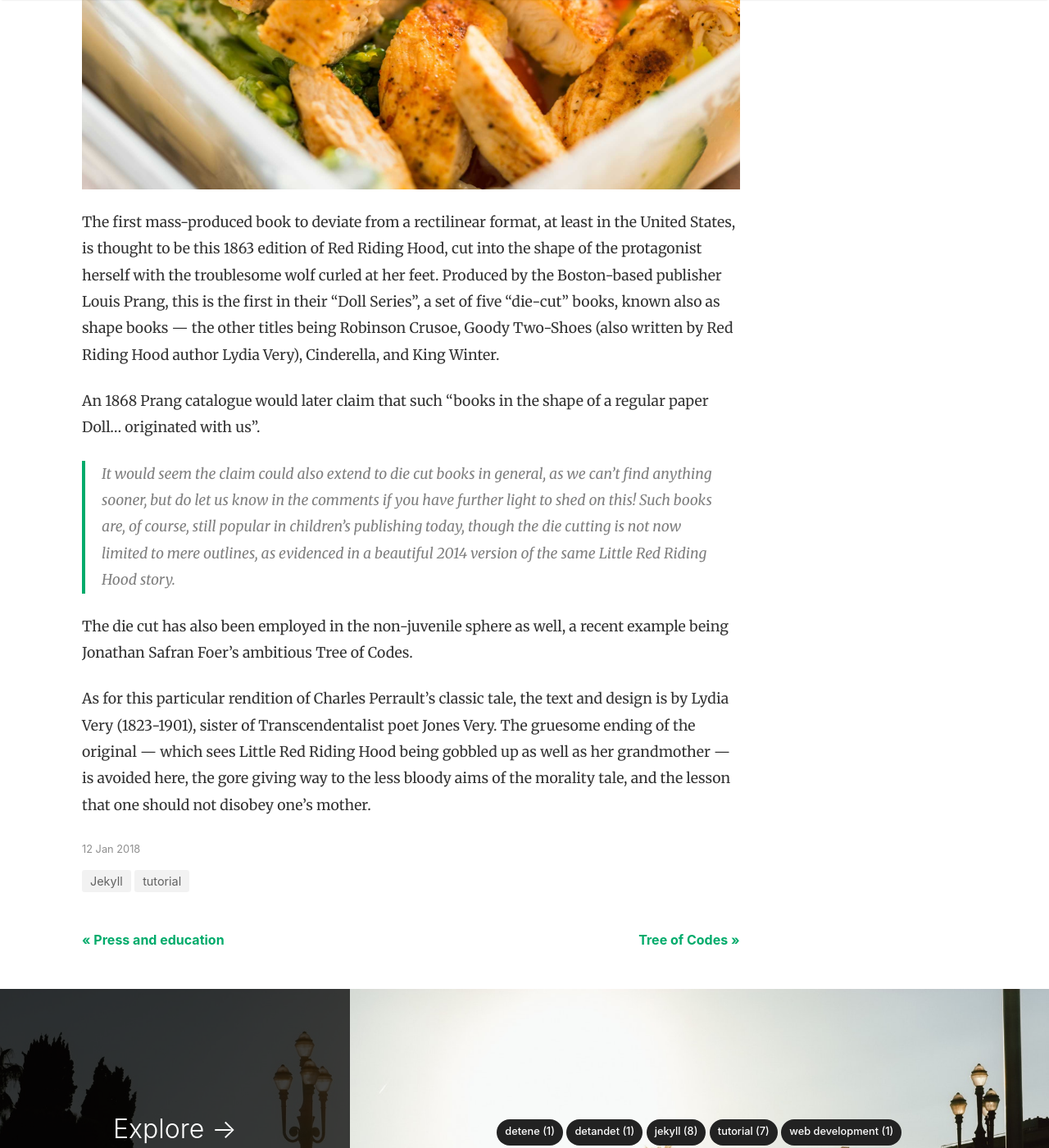
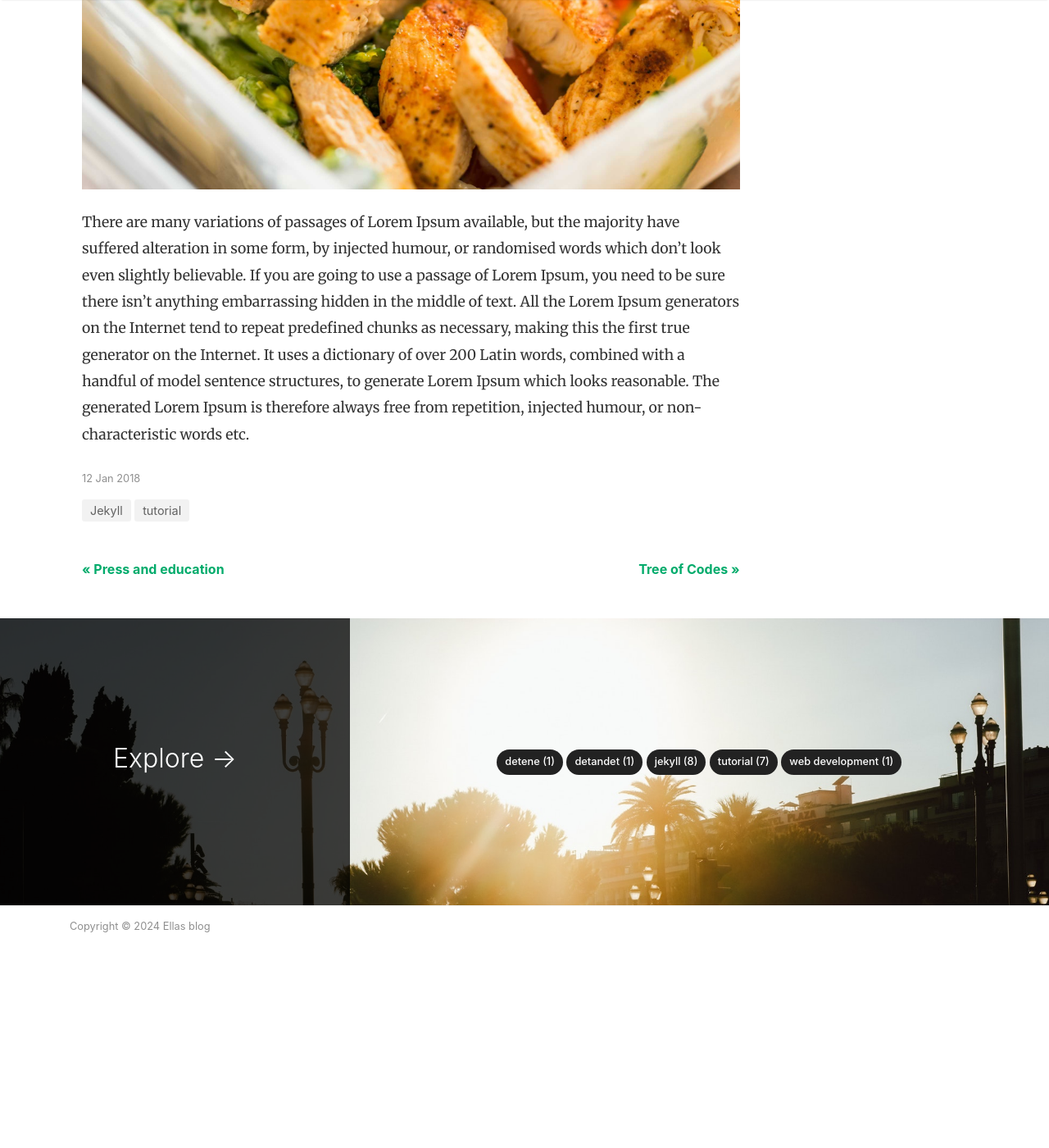
Before and after one commit to ella-dahl/blog, a Jekyll site: the page built from _posts/2018-01-12-red-riding.md, in a window 1280 px wide and 1400 px high, scrolled down 719 px. Shown: the whole window at 82% size. Built offline with Jekyll 4.4.1, drawn with Linux system fonts in a browser that asks for light colours; nearby versions of some CDN libraries; after the commit the page ends 1932 px from its top, so only the background shows below that; some of the changed text lies outside the part shown.

Commit message:
Update 2018-01-12-red-riding.md

```diff
--- a/_posts/2018-01-12-red-riding.md
+++ b/_posts/2018-01-12-red-riding.md
@@ -1,16 +1,8 @@
 ---
 layout: post
 title:  "Red Riding Hood"
-author: sal
+author: ella
 categories: [ Jekyll, tutorial ]
 image: assets/images/1.jpg
 ---
-The first mass-produced book to deviate from a rectilinear format, at least in the United States, is thought to be this 1863 edition of Red Riding Hood, cut into the shape of the protagonist herself with the troublesome wolf curled at her feet. Produced by the Boston-based publisher Louis Prang, this is the first in their “Doll Series”, a set of five “die-cut” books, known also as shape books — the other titles being Robinson Crusoe, Goody Two-Shoes (also written by Red Riding Hood author Lydia Very), Cinderella, and King Winter.
-
-An 1868 Prang catalogue would later claim that such “books in the shape of a regular paper Doll… originated with us”.
-
-> It would seem the claim could also extend to die cut books in general, as we can’t find anything sooner, but do let us know in the comments if you have further light to shed on this! Such books are, of course, still popular in children’s publishing today, though the die cutting is not now limited to mere outlines, as evidenced in a beautiful 2014 version of the same Little Red Riding Hood story.
-
-The die cut has also been employed in the non-juvenile sphere as well, a recent example being Jonathan Safran Foer’s ambitious Tree of Codes.
-
-As for this particular rendition of Charles Perrault’s classic tale, the text and design is by Lydia Very (1823-1901), sister of Transcendentalist poet Jones Very. The gruesome ending of the original — which sees Little Red Riding Hood being gobbled up as well as her grandmother — is avoided here, the gore giving way to the less bloody aims of the morality tale, and the lesson that one should not disobey one’s mother.
+There are many variations of passages of Lorem Ipsum available, but the majority have suffered alteration in some form, by injected humour, or randomised words which don't look even slightly believable. If you are going to use a passage of Lorem Ipsum, you need to be sure there isn't anything embarrassing hidden in the middle of text. All the Lorem Ipsum generators on the Internet tend to repeat predefined chunks as necessary, making this the first true generator on the Internet. It uses a dictionary of over 200 Latin words, combined with a handful of model sentence structures, to generate Lorem Ipsum which looks reasonable. The generated Lorem Ipsum is therefore always free from repetition, injected humour, or non-characteristic words etc.
```
